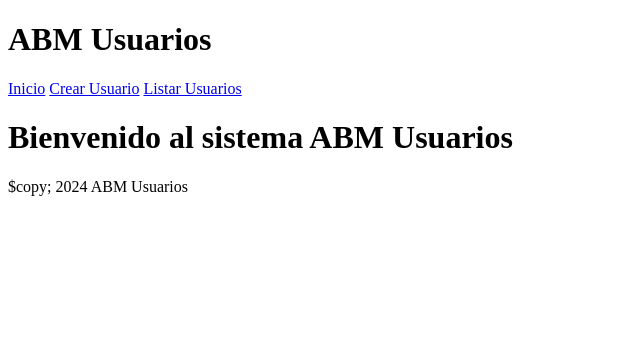
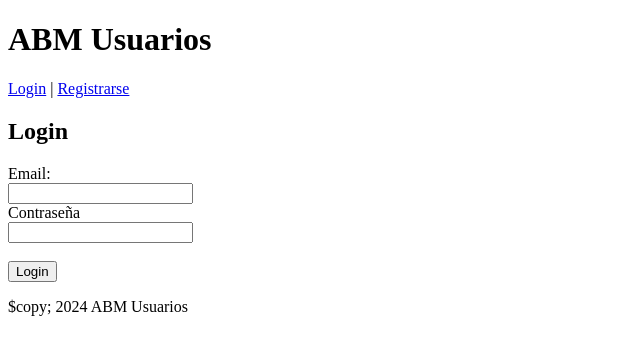
Before and after one commit to ulidecima/ulidecima-Prueba-tecnica-PHP-Varcreative, a PHP site: page /login.php in a window 1280 px wide. Shown: the top 355 px of the page, without its empty margins (0-640 px from the left). Run offline with PHP 8.4, Linux system fonts and the light colour scheme.

Commit message:
feat: Formularios de Login y Registro Se agregaron formularios de Login y Registro al sistema. Se restringieron funcionalidades ABM para que solo puedan realizarse si el usuario inicio sesion.

```diff
--- a/abmusuarios-setup.sql
+++ b/abmusuarios-setup.sql
@@ -1,4 +1,4 @@
--- abmusuarios.sql
+-- abmusuarios-setup.sql
 
 -- Crea la base de datos
 CREATE DATABASE IF NOT EXISTS abmusuarios;
--- a/classes/User.php
+++ b/classes/User.php
@@ -6,6 +6,7 @@ class User {
     public $id;
     public $name;
     public $email;
+    public $password;
 
     public function __construct($dataBase) {
         $this -> connection = $dataBase;
@@ -13,14 +14,16 @@ class User {
 
     public function create() {
         $query = "INSERT INTO " . $this -> tableName .
-        " SET name=:name, email=:email";
+        " SET name=:name, email=:email, password=:password";
         $stmt = $this -> connection -> prepare($query);
 
         $this -> name = htmlspecialchars(strip_tags($this -> name));
         $this -> email = htmlspecialchars(strip_tags($this -> email));
+        $this -> password = password_hash(htmlspecialchars(strip_tags($this -> password)), PASSWORD_BCRYPT);
 
-        $stmt -> bindParam(":name", $this -> name);
-        $stmt -> bindParam(":email", $this -> email);
+        $stmt -> bindParam(':name', $this -> name);
+        $stmt -> bindParam(':email', $this -> email);
+        $stmt -> bindParam(':password', $this -> password);
 
         if ($stmt -> execute()) {
             return true;
@@ -83,5 +86,38 @@ class User {
 
         return false;
     }
+
+    public function authenticate($email, $password) {
+        $query = "SELECT id, name, email, password FROM " .
+        $this -> tableName . " WHERE email=:email LIMIT 0,1";
+        $stmt = $this -> connection -> prepare($query);
+
+        $stmt -> bindParam(':email', $email);
+        $stmt -> execute();
+
+        $row = $stmt -> fetch(PDO::FETCH_ASSOC);
+
+        if ($row && password_verify($password, $row['password'])) {
+            $this -> id = $row['id'];
+            $this -> name = $row['name'];
+            $this -> email = $row['email'];
+
+            return true;
+        }
+
+        return false;
+    }
+
+    public function getId() {
+        return $this -> id;
+    }
+
+    public function getName() {
+        return $this -> name;
+    }
+
+    public function getEmail() {
+        return $this -> email;
+    }
 }
 ?>
--- a/classes/UserManager.php
+++ b/classes/UserManager.php
@@ -10,9 +10,10 @@ class UserManager {
         $this -> user = new User($dataBase);
     }
 
-    public function createUser($name, $email) {
+    public function createUser($name, $email, $password) {
         $this -> user -> name = $name;
         $this -> user -> email = $email;
+        $this -> user -> password = $password;
 
         return $this -> user -> create();
     }
@@ -21,7 +22,7 @@ class UserManager {
         return $this -> user -> readAll();
     }
 
-    public function getUser($id) {
+    public function getUserById($id) {
         $this -> user -> id = $id;
         $this -> user -> readOne();
 
@@ -42,5 +43,14 @@ class UserManager {
 
         return $this -> user -> delete();
     }
+
+    public function authenticateUser($email, $password) {
+        return $this -> user -> authenticate($email, $password);
+    }
+
+    public function getUser() {
+        return $this -> user;
+    }
+
 }
 ?>
--- a/public/index.php
+++ b/public/index.php
@@ -1,8 +1,17 @@
 <?php
+if (session_status() == PHP_SESSION_NONE) {
+    session_start();
+}
+
+if (!isset($_SESSION['user_id'])) {
+    header("Location: login.php");
+    exit();
+}
+
 include_once '../templates/header.php';
 ?>
-
-<h1>Bienvenido al sistema ABM Usuarios</h2>
+<h2>Bienvenido, <?php echo $_SESSION['user_name']; ?>!</h2>
+<p>Esta es la pagina de inicio del sistema ABM de usuarios</p>
 
 <?php
 include_once '../templates/footer.php';
--- /dev/null
+++ b/public/login.php
@@ -0,0 +1,46 @@
+<?php
+include_once '../config/database.php';
+include_once '../classes/UserManager.php';
+
+$database = new Database();
+$databaseConnection = $database -> getConnection();
+
+$userManager = new UserManager($databaseConnection);
+
+if (session_status() == PHP_SESSION_NONE) {
+    session_start();
+}
+
+if ($_POST) {
+    $email = $_POST['email'];
+    $password = $_POST['password'];
+
+    echo "email recibido: " . $email . "<br>";
+    echo "contraseña recibida: " . $password . "<br>";
+
+    if ($userManager -> authenticateUser($email, $password)) {
+        $user = $userManager -> getUser();
+        $_SESSION['user_id'] = $user -> getId();
+        $_SESSION['user_name'] = $user -> getName();
+        $_SESSION['user_email'] = $user -> getEmail();
+        header("Location: index.php");
+    } else {
+        echo "<div>Correo electronico o contraseña incorrectos.</div>";
+    }
+}
+
+include_once '../templates/header.php';
+?>
+
+<h2>Login</h2>
+<form action="login.php" method="post">
+    <label for="email">Email:</label><br>
+    <input type="email" id="email" name="email" required><br>
+    <label for="password">Contraseña</label><br>
+    <input type="password" id="password" name="password" required><br><br>
+    <input type="submit" value="Login">
+</form>
+
+<?php
+include_once '../templates/footer.php';
+?>
--- /dev/null
+++ b/public/logout.php
@@ -0,0 +1,6 @@
+<?php
+session_start();
+session_unset();
+session_destroy();
+header("Location: login.php");
+?>
--- a/templates/header.php
+++ b/templates/header.php
@@ -7,8 +7,23 @@
         <header>
             <h1>ABM Usuarios</h1>
             <nav>
-                <a href="index.php">Inicio</a>
-                <a href="create_user.php">Crear Usuario</a>
-                <a href="list_users.php">Listar Usuarios</a>
+                <?php
+                if (session_status() == PHP_SESSION_NONE) {
+                    session_start();
+                }
+                if (isset($_SESSION['user_id'])) {
+                    echo '<a href="index.php">Inicio</a>';
+                    echo ' | ';
+                    echo '<a href="create_user.php">Crear Usuario</a>';
+                    echo ' | ';
+                    echo '<a href="list_users.php">Listar Usuarios</a>';
+                    echo ' | ';
+                    echo '<a href="logout.php">Logout (' . $_SESSION['user_name'] .')</a>';
+                } else {
+                    echo '<a href="login.php">Login</a>';
+                    echo ' | ';
+                    echo '<a href="register.php">Registrarse</a>';
+                }
+                ?>
             </nav>
         </header>
```
Also changed, not shown: public/create_user.php (+13 -1 lines), public/delete_user.php (+9 -0 lines), public/list_users.php (+9 -0 lines), public/register.php (added, +38 -0 lines).
